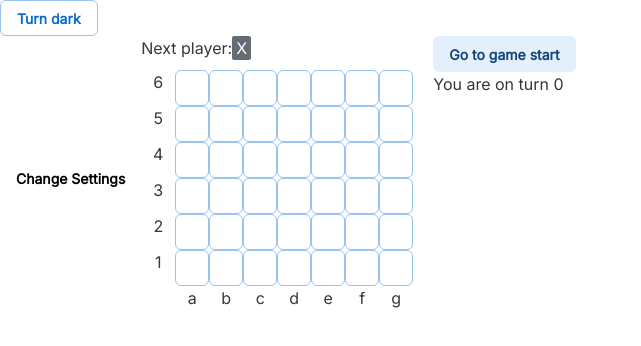
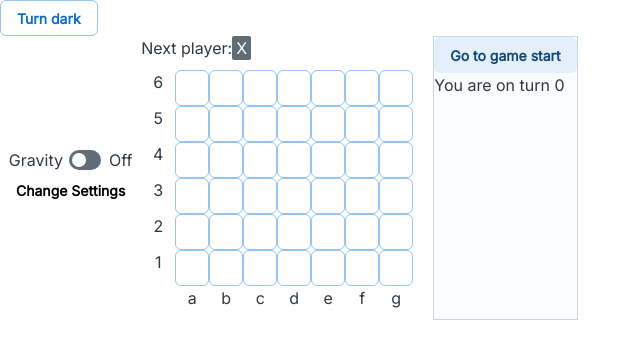
Before and after one commit to IHOPstack/ConnectX, a React (Create React App) app in the folder src/: page / in a window 1280 px wide. Shown: the top 346 px of the page, without its empty margins (0-641 px from the left). Built offline with nearby package versions, Linux system fonts and the light colour scheme.

Commit message:
added gravity toggle, and refactored data

```diff
--- a/src/App.js
+++ b/src/App.js
@@ -5,7 +5,6 @@ import { CssVarsProvider, useColorScheme } from '@mui/joy/styles';
 import { CssBaseline, ListItem } from "@mui/joy";
 import Typography from '@mui/joy/Typography';
 import List from '@mui/joy/List';
-import Card from '@mui/joy/Card';
 import FormControl from '@mui/joy/FormControl';
 import FormLabel from '@mui/joy/FormLabel';
 import Input from '@mui/joy/Input';
@@ -14,7 +13,7 @@ import ModalDialog from '@mui/joy/ModalDialog';
 import DialogTitle from '@mui/joy/DialogTitle';
 import DialogContent from '@mui/joy/DialogContent';
 import Stack from '@mui/joy/Stack';
-
+import Switch from '@mui/joy/Switch';
 
 function Square({squareID, value, fillSquare, winningSquares}) {
   let isWinning = false
@@ -35,6 +34,7 @@ export default function Game() {
   const [currentMove, setCurrentMove] = useState(0);
   const [winCon, setWinCon] = useState(4);
   const [winningSquares, setWinningSquares] = useState(null);
+  const [gravity, setGravity] = useState(false);
   const xIsNext = currentMove % 2 === 0;
   const currentSquares = boardHistory[currentMove];
 
@@ -52,7 +52,41 @@ export default function Game() {
     if (nextMove == boardHistory.length-1){
       setWinningSquares(stillWinner);
     }
-
+  }
+  function gravityDrop(){
+    //lower all tokens
+    for (let columnPos=0;columnPos<currentSquares[0].length;columnPos++){
+      let emptyCells = [];
+      for (let rowNum=currentSquares.length-1;rowNum>=0;rowNum--){
+        let boxInQuestion = currentSquares[rowNum][columnPos];
+        if (!boxInQuestion){
+          emptyCells.push(rowNum);
+        } else {
+          if (!emptyCells.length == 0){
+            const newRow = emptyCells.shift();
+            currentSquares[newRow][columnPos] = boxInQuestion;
+            currentSquares[rowNum][columnPos] = null;
+            emptyCells.push(rowNum);
+          }
+        }
+      }
+    }
+    //check for winner on new board (should find some way to avoid needing loop label)
+    labledLoop: for (let columnPos=0;columnPos<currentSquares[0].length;columnPos++){
+      for (let rowNum=currentSquares.length-1;rowNum>=0;rowNum--){
+        if (currentSquares[rowNum][columnPos]){
+          let winningList = calculateWinner(currentSquares, rowNum, columnPos, winCon);
+          if (winningList){
+            setWinningSquares(winningList);
+            break labledLoop;
+        } else {
+          break;
+        }
+        }
+      }
+    }
+    handlePlay(currentSquares)
+    setGravity(true);
   }
 
   const moves = boardHistory.map((squares, move) => {
@@ -63,8 +97,9 @@ export default function Game() {
         for (let column=0; column<squares[row].length; column++){
           if (squares[row][column] != boardHistory[move-1][row][column]){
             //assign position to button
-            const playedSquare = "" + (row+1) + String.fromCharCode(column+97);
-            description = "Move #" + move + " XorO at " + playedSquare;
+            const playedSquare = "" + (squares.length-row) + String.fromCharCode(column+97);
+            const player = move % 2 == 0 ? ": O" : ": X"
+            description = "Move #" + move + player + " at " + playedSquare;
             break;
           }
         }
@@ -89,21 +124,31 @@ export default function Game() {
       <CssBaseline/>
       <ModeToggle />
       <div className="game">
-        <ChangeGame currentWidth={currentSquares[0].length} currentHeight={currentSquares.length} setHistory={setHistory} setCurrentMove={setCurrentMove} winCon={winCon} setWinCon={setWinCon} setWinningSquares={setWinningSquares} />
+        <Stack
+          direction="column"
+          alignItems="center"
+          justifyContent="center"
+          spacing="2">
+          <Typography endDecorator={<Switch checked={gravity} onChange={(event)=> gravity ? setGravity(false) : gravityDrop()} endDecorator={gravity ? "On" : "Off"}/>}>Gravity</Typography>
+          <ChangeGame currentWidth={currentSquares[0].length} currentHeight={currentSquares.length} setHistory={setHistory} setCurrentMove={setCurrentMove} winCon={winCon} setWinCon={setWinCon} setWinningSquares={setWinningSquares} />
+        </Stack>
         <div className="gameBoard">
-          <Board xIsNext={xIsNext} squares={currentSquares} winCon={winCon} winningSquares={winningSquares} setWinningSquares={setWinningSquares} onPlay={handlePlay} />
+          <Board xIsNext={xIsNext} squares={currentSquares} winCon={winCon} winningSquares={winningSquares} setWinningSquares={setWinningSquares} onPlay={handlePlay} gravity={gravity} />
         </div>
-      <div className="gameInfo">
+      <Sheet className="gameInfo" variant="outlined"
+        sx={{maxHeight: 300,
+              overflow: "scroll",
+              "--Sheet-radius": "49px"}}>
         <List size="small">
           {moves}
           <Typography key='current'>{current}</Typography>
         </List>
-      </div>
+      </Sheet>
       </div>
     </CssVarsProvider>
   )
 }
-function Board({xIsNext, squares, onPlay, winCon, winningSquares, setWinningSquares}) {
+function Board({xIsNext, squares, onPlay, winCon, winningSquares, setWinningSquares, gravity}) {
   let status;
   if (winningSquares) {
     status = <Typography >Winner:
@@ -116,6 +161,17 @@ function Board({xIsNext, squares, onPlay, winCon, winningSquares, setWinningSqua
   }
   function handleClick(row, column) {
     const nextSquares = deepCopy(squares);
+    //change row value if gravity is toggled on
+    if (gravity){
+      for (let i=squares.length-1;i>=0;i--){
+        if (squares[i][column]){
+          continue;
+        } else {
+          row = i
+          break;
+        }
+      }
+    }
     //check if play is possible
     if (squares[row][column] || winningSquares){
       return;
--- a/src/index.js
+++ b/src/index.js
@@ -6,11 +6,9 @@ import '@fontsource/inter';
 
 import App from "./App";
 
-const defaultWidth = 7;
-const defaultHeight = 6;
 const root = createRoot(document.getElementById("root"));
 root.render(
   <StrictMode>
-    <App startingWidth={defaultWidth} startingHeight={defaultHeight}/>
+    <App />
   </StrictMode>
 );
```
